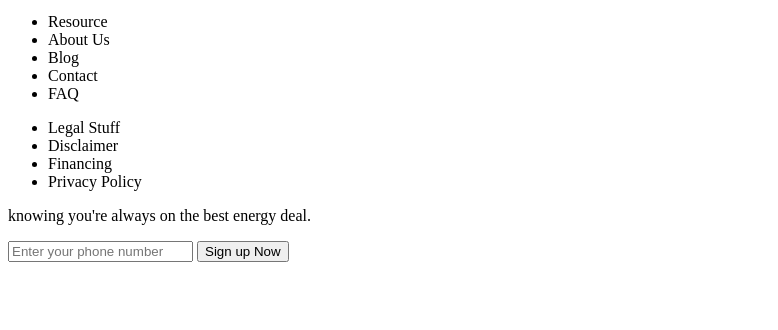
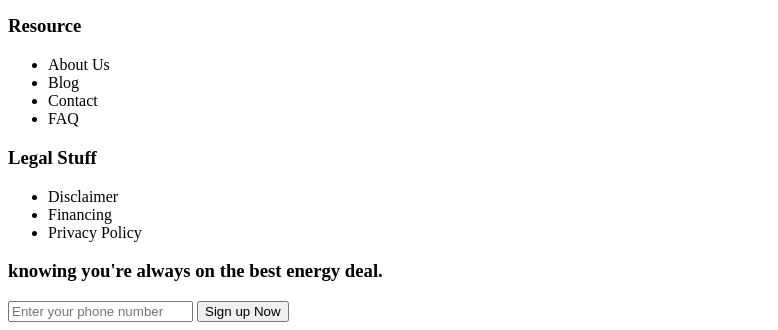
Before and after one commit to Beowulf3/bussines-promotion, a plain HTML site: page customers.html in a window 1280 px wide. Shown: the part 3355-3685 px from the top of the page, without its empty margins (0-778 px from the left). Before the commit the page ends 3625 px from the top, so only its background shows below. Drawn offline with Linux system fonts and the light colour scheme.

Commit message:
small fixes

```diff
--- a/customers.html
+++ b/customers.html
@@ -113,22 +113,24 @@
         <img src="./images/insta-min (1).png" alt="instagram">
         <img src="./images/facebook-min.png" alt="facebook">
         <img src="./images/twit-min.png" alt="twitter">
+        <h3>Resource</h3>
         <ul>
-            <li>Resource</li>
             <li>About Us</li>
             <li>Blog</li>
             <li>Contact</li>
             <li>FAQ</li>
         </ul>
+        <h3>Legal Stuff</h3>
         <ul>
-            <li>Legal Stuff</li>
             <li>Disclaimer</li>
             <li>Financing</li>
             <li>Privacy Policy</li>
         </ul>
-        <p>knowing you're always on the best energy deal.</p>
-        <input type="text" placeholder="Enter your phone number">
-        <button>Sign up Now</button>
+        <h3>knowing you're always on the best energy deal.</h3>
+        <form>
+            <input type="text" placeholder="Enter your phone number">
+            <button>Sign up Now</button>
+        </form>
     </footer>
 </body>
 
```
Also changed, not shown: index.html (+7 -5 lines), pricing.html (+7 -5 lines).
